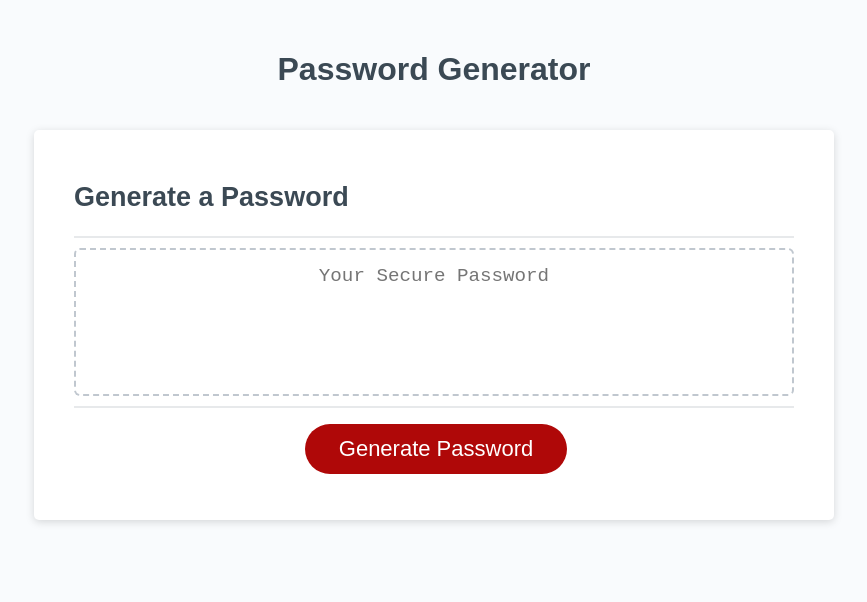
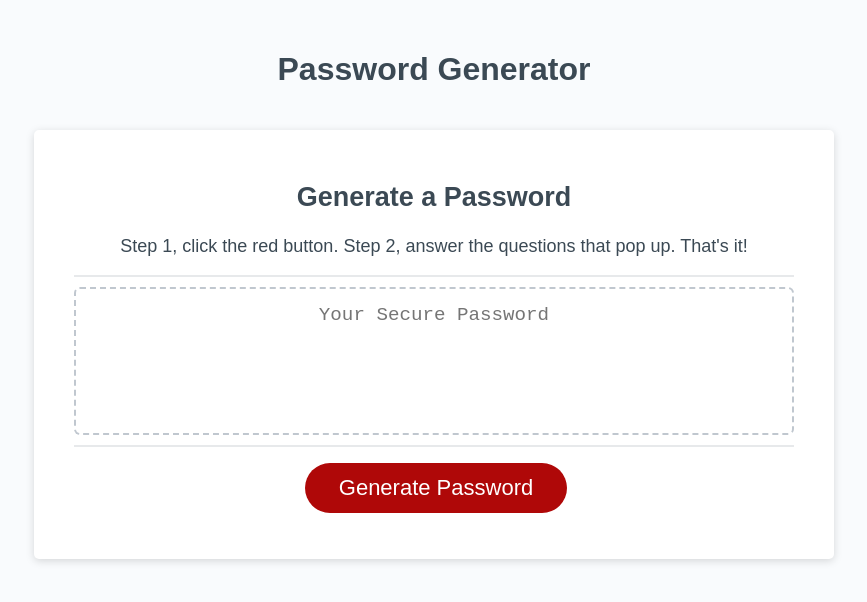
Before and after one commit to jonzyuen/03_Friendly_Parakeet, a plain HTML site: page index.html in a window 1280 px wide. Shown: the whole page, without its empty margins (206-1073 px from the left). Drawn offline with Linux system fonts and the light colour scheme.

Commit message:
added clarity

```diff
--- a/assets/css/style.css
+++ b/assets/css/style.css
@@ -40,6 +40,10 @@ header {
   margin: 0 auto;
   max-width: 800px;
   padding: 30px 40px;
+}
+
+.card-header {
+  text-align: center;
 }
 
 .card-header::after {
--- a/index.html
+++ b/index.html
@@ -15,6 +15,7 @@
       <div class="card">
         <div class="card-header">
           <h2>Generate a Password</h2>
+          <p>Step 1, click the red button.  Step 2, answer the questions that pop up.  That's it!</p>
         </div>
         <div class="card-body">
           <textarea
```
